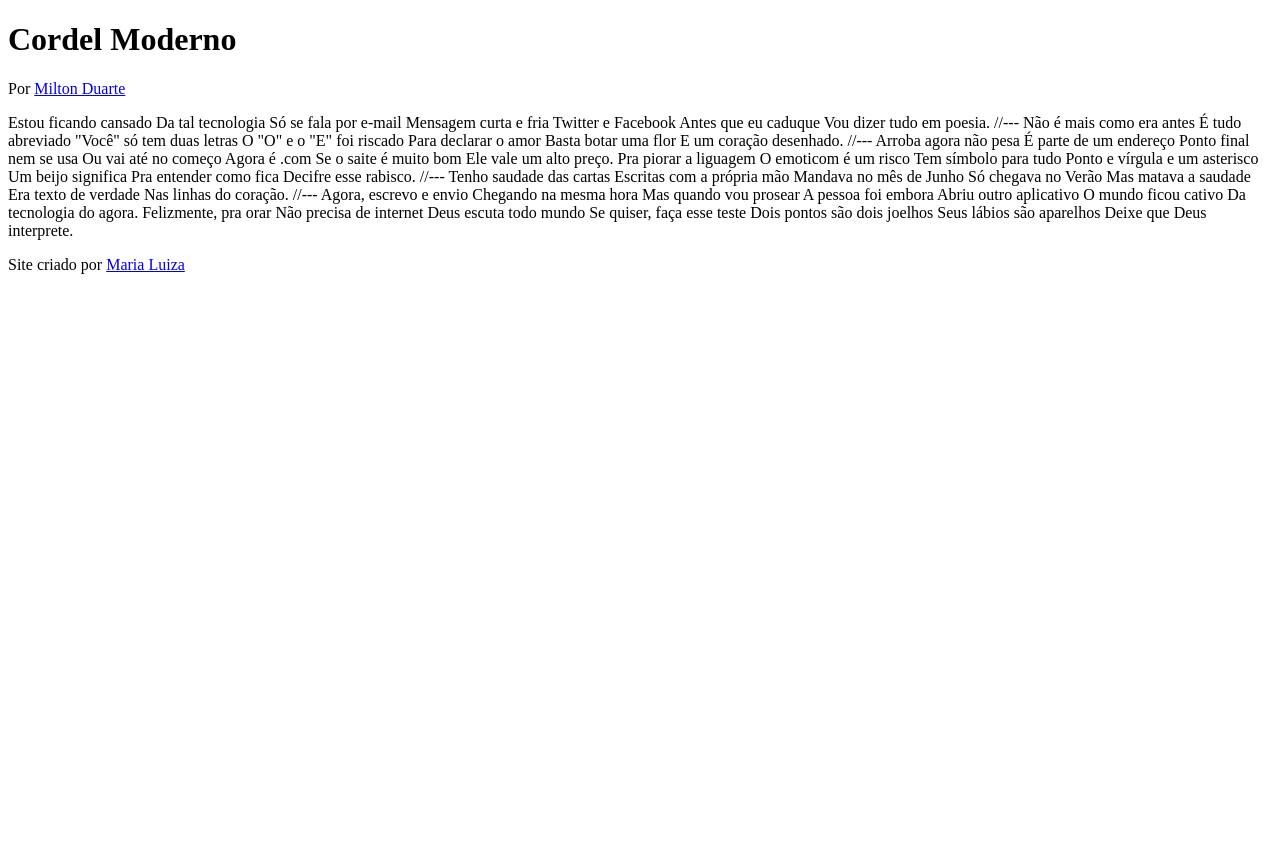
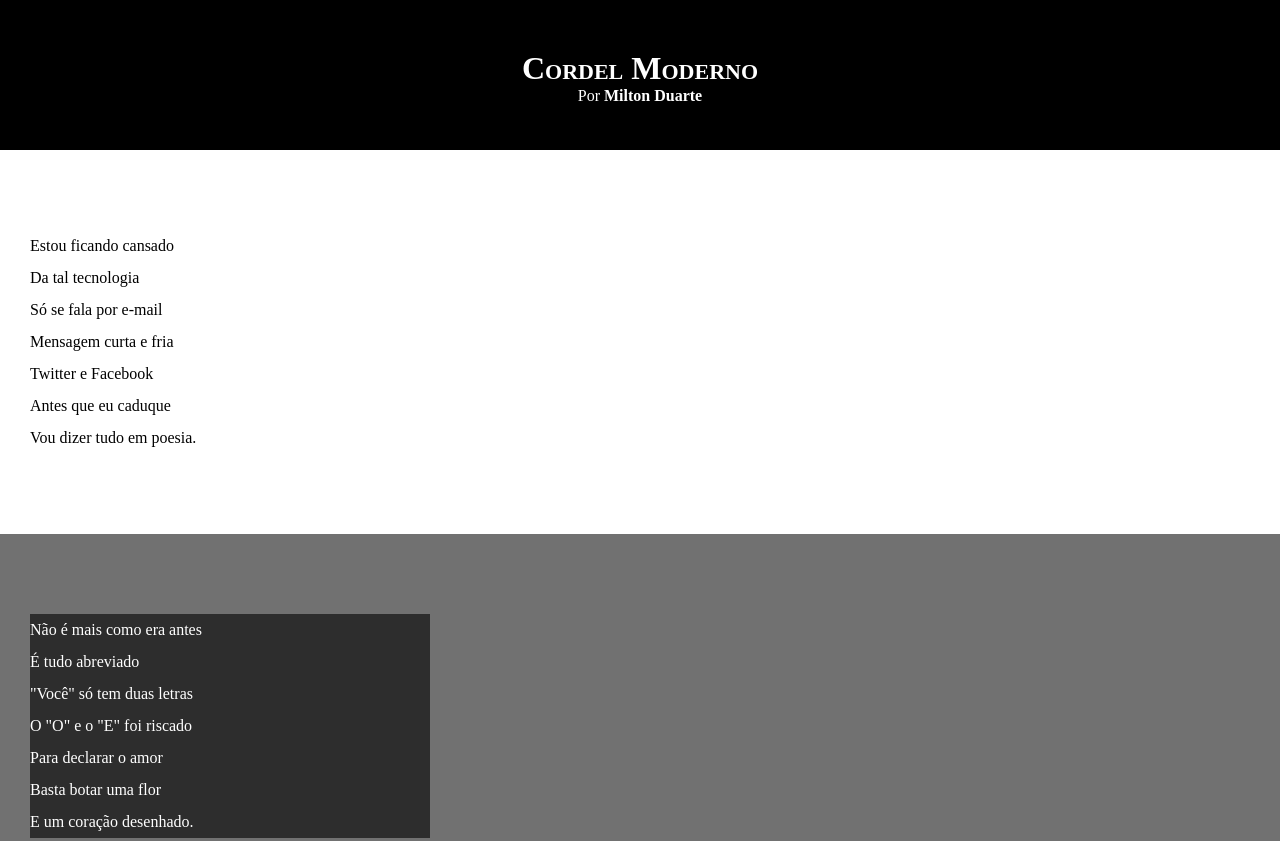
Before and after one commit to MariaLuiza-git/html-css, a plain HTML site: page Desafios/Desafio012-modulo3/index.html in a window 1280 px wide. Shown: the top 841 px of the page. Before the commit the page ends 800 px from the top, so only its background shows below. Drawn offline with Linux system fonts and the light colour scheme.

Commit message:
Atualizei os estilos do d12

```diff
--- a/Desafios/Desafio012-modulo3/index.html
+++ b/Desafios/Desafio012-modulo3/index.html
@@ -4,6 +4,7 @@
     <meta charset="UTF-8">
     <meta name="viewport" content="width=device-width, initial-scale=1.0">
     <title>Cordel Moderno</title>
+    <link rel="stylesheet" href="style.css">
 </head>
 <body>
     <header>
@@ -11,69 +12,87 @@
         <p>Por <a href="https://www.recantodasletras.com.br/poesias/3186743">Milton Duarte</a></p>
     </header>
 
-    Estou ficando cansado
-    Da tal tecnologia
-    Só se fala por e-mail
-    Mensagem curta e fria
-    Twitter e Facebook
-    Antes que eu caduque
-    Vou dizer tudo em poesia.
+    <section class="normal">
+        <p>
+            Estou ficando cansado <br>
+            Da tal tecnologia <br>
+            Só se fala por e-mail <br>
+            Mensagem curta e fria <br>
+            Twitter e Facebook <br>
+            Antes que eu caduque <br>
+            Vou dizer tudo em poesia.
+        </p>
+    </section>
 
-    //---
 
-    Não é mais como era antes
-    É tudo abreviado
-    "Você" só tem duas letras
-    O "O" e o "E" foi riscado
-    Para declarar o amor
-    Basta botar uma flor
-    E um coração desenhado.
 
-    //---
+    <section class="imagem">
+        <p>
+            Não é mais como era antes <br>
+            É tudo abreviado <br>
+            "Você" só tem duas letras <br>
+            O "O" e o "E" foi riscado <br>
+            Para declarar o amor <br>
+            Basta botar uma flor <br>
+            E um coração desenhado.
+        </p>
+    </section>
 
-    Arroba agora não pesa
-    É parte de um endereço
-    Ponto final nem se usa
-    Ou vai até no começo
-    Agora é .com
-    Se o saite é muito bom
-    Ele vale um alto preço.
 
-    Pra piorar a liguagem
-    O emoticom é um risco
-    Tem símbolo para tudo
-    Ponto e vírgula e um asterisco
-    Um beijo significa
-    Pra entender como fica
-    Decifre esse rabisco.
 
-    //---
+    <section class="normal">
+        <p>
+            Arroba agora não pesa <br>
+            É parte de um endereço <br>
+            Ponto final nem se usa <br>
+            Ou vai até no começo <br>
+            Agora é .com <br>
+            Se o saite é muito bom <br>
+            Ele vale um alto preço. <br>
+            Pra piorar a liguagem <br>
+            O emoticom é um risco <br>
+            Tem símbolo para tudo <br>
+            Ponto e vírgula e um asterisco <br>
+            Um beijo significa <br>
+            Pra entender como fica <br>
+            Decifre esse rabisco.
+        </p>
+    </section>
 
-    Tenho saudade das cartas
-    Escritas com a própria mão
-    Mandava no mês de Junho
-    Só chegava no Verão
-    Mas matava a saudade
-    Era texto de verdade
-    Nas linhas do coração.
 
-    //---
 
-    Agora, escrevo e envio
-    Chegando na mesma hora
-    Mas quando vou prosear
-    A pessoa foi embora
-    Abriu outro aplicativo
-    O mundo ficou cativo
-    Da tecnologia do agora.
+    <section class="imagem">
+        <p>
+            Tenho saudade das cartas <br>
+            Escritas com a própria mão <br>
+            Mandava no mês de Junho <br>
+            Só chegava no Verão <br>
+            Mas matava a saudade <br>
+            Era texto de verdade <br>
+            Nas linhas do coração.
+        </p>
+    </section>
 
-    Felizmente, pra orar
-    Não precisa de internet
-    Deus escuta todo mundo
-    Se quiser, faça esse teste
-    Dois pontos são dois joelhos
-    Seus lábios são aparelhos
-    Deixe que Deus interprete.
+
+
+    <section class="normal">
+        <p>
+            Agora, escrevo e envio  <br>
+            Chegando na mesma hora <br>
+            Mas quando vou prosear <br>
+            A pessoa foi embora <br>
+            Abriu outro aplicativo <br>
+            O mundo ficou cativo <br>
+            Da tecnologia do agora. <br>
+            Felizmente, pra orar <br>
+            Não precisa de internet <br>
+            Deus escuta todo mundo <br>
+            Se quiser, faça esse teste <br>
+            Dois pontos são dois joelhos <br>
+            Seus lábios são aparelhos <br>
+            Deixe que Deus interprete.
+        </p>
+    </section>
 
     <footer>
         <p>Site criado por <a href="https://github.com/MariaLuiza-git">Maria Luiza</a></p>
--- /dev/null
+++ b/Desafios/Desafio012-modulo3/style.css
@@ -0,0 +1,66 @@
+@charset "UTF-8";
+
+*{
+    margin: 0px;
+    padding: 0px;
+}
+
+html, body{
+    min-height: 95vh;
+    background-color: lightgray;
+}
+
+header{
+    color: white;
+    background-color: black;
+    text-align: center;
+    height: 150px;
+}
+
+header > h1{
+    padding-top: 50px;
+    font-variant: small-caps;
+}
+
+header > p{
+    padding-bottom: 50px;
+}
+
+a{
+    color: white;
+    text-decoration: none;
+    font-weight: bolder;
+}
+
+a:hover{
+    text-decoration: underline;
+}
+
+section{
+    padding-top: 10vh;
+    padding-bottom: 10vh;
+    line-height: 2em;
+    padding-left: 30px;
+}
+
+section.normal{
+    background-color: white;
+    color: black;
+}
+
+section.imagem{
+    background-color: rgba(0, 0, 0, 0.468);
+    color: white;
+}
+
+section.imagem > p{
+    background-color: rgba(0, 0, 0, 0.601);
+    width: 400px;
+}
+
+footer{
+    color: white;
+    background-color: black;
+    text-align: center;
+    padding: 10px;
+}
```
